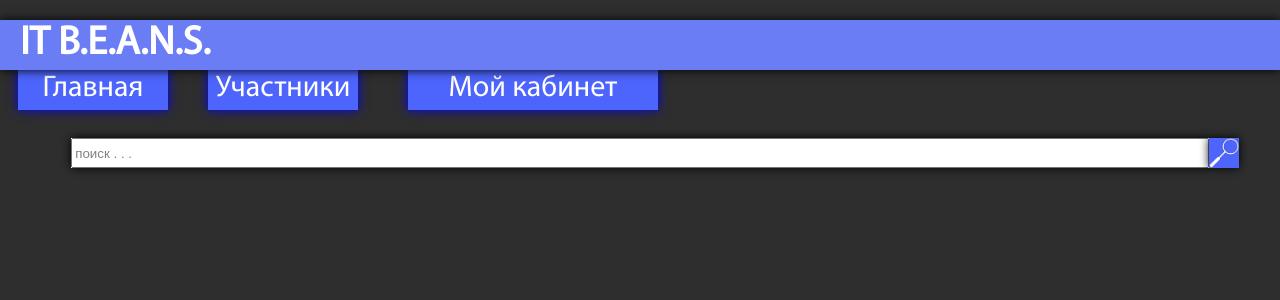
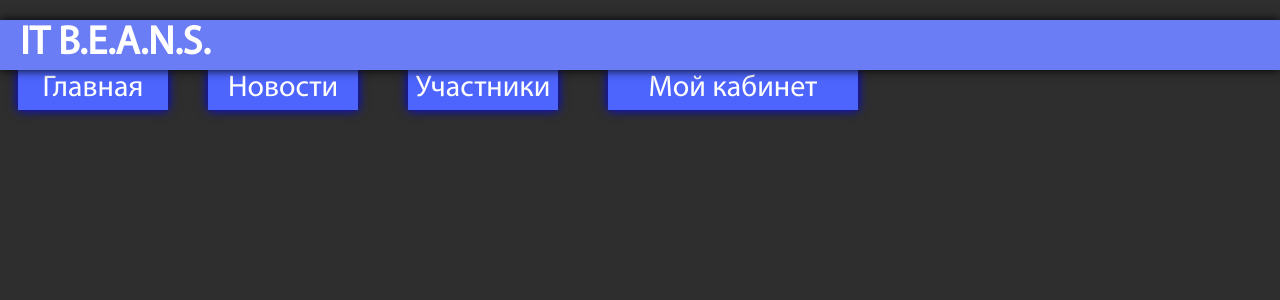
Before and after one commit to Okrekso/ITBEANS-site, a PHP site: page /pages/index.php?search=1 in a window 1280 px wide. Shown: the top 300 px of the page. Run offline with PHP 8.4, Linux system fonts and the light colour scheme.

Commit message:
rework search + desig changes
* добавление главной страницы
* теперь то, что было на главной странице перенесено в отдел "новости"
* поиск исправно работает

```diff
--- a/404.html
+++ b/404.html
@@ -8,7 +8,7 @@
 
 <div align="center" style="margin:250 0;">
 <b style="font-size:40;bottom:50; background:gray; color:white; text-align:center;">404 Bean not found</b>
-<img style="width:100; -webkit-transform:rotate(80deg); height:170; position:absolute; margin:50 -220;" src="bobik.png"/>
+<img style="width:100; -webkit-transform:rotate(80deg); height:170; position:absolute; margin:50 -220;" src="/bobik.png"/>
 </div>
 
 </body>
--- a/members.php
+++ b/pages/account.php
@@ -1,6 +1,6 @@
 <html>
 <head>
-<link rel="shortcut icon" href="bean.ico" type="x-icon"/>
+<link rel="shortcut icon" href="/bean.ico" type="x-icon"/>
 
 <title>IT B.E.A.N.S.</title>
 <meta charset="utf-8">
--- /dev/null
+++ b/pages/index.php
@@ -0,0 +1,107 @@
+<?php
+class sMain
+{
+	public $ID;
+	public $head;
+	public $content;
+	public $picture;
+	public $point;
+	public function __construct($head, $content)
+	{
+		$this->head=$head; $this->content=$content;
+		$point=0;
+	}
+}
+
+$stat=[new sMain("Основание клуба","тут будет текст; а это типа картинка"), new sMain("Иерархия клуба","тратата"),
+new sMain("Дополнительные баллы","текст о баллах"), new sMain("Кодовый час","еще какой-то текст")];
+$statti=array_reverse($stat);
+
+function sorter($str)
+{
+	$str=mb_strtolower($str,'UTF-8');
+	//echo "<script>alert(\"$str\")</script>";
+	if($_GET['search']!=null)
+	{
+		echo "<script>alert(\"I have request: $str\")</script>";
+		global $statti,$stat;
+
+		$statti=array();
+
+		$ball=100/iconv_strlen($str,'UTF-8');
+		$start=0;
+		for($i=0;$i<count($stat);$i++)
+		{
+			$ths=$stat[$i];
+			for($d=0;$d<iconv_strlen($str,'UTF-8');$d++)
+			{
+				for($c=$start;$c<iconv_strlen($ths->head,'UTF-8');$c++)
+				{
+					if($stat[$i]->point==100){ break; }
+					$headB=mb_substr($ths->head,$c,1,'UTF-8');
+					echo "<script>alert(\"char: $headB\")</script>";
+					if(mb_substr($str,$d,1,'UTF-8')==mb_strtolower($headB,'UTF-8'))
+						{
+							$start=$c+1;
+							$stat[$i]->point+=$ball;
+							break;
+						}
+					else
+						{
+							if($stat[$i]->point>=$ball)
+							$stat[$i]->point=0;
+						}
+				}
+			}
+			if($stat[$i]->point>=50)
+			{
+				$p=$stat[$i]->point;
+				echo "<script>alert(\"point of $i:$p\")</script>";
+				array_push($statti, $stat[$i]);
+			}
+		}
+	}
+	else
+	{
+		$statti=$stat;
+	}
+}
+
+sorter($_GET['search']);
+?>
+<html>
+<head>
+<link rel="shortcut icon" href="/bean.ico" type="x-icon"/>
+<link href="/pages/styles/style.css" rel="stylesheet" type="text/css"/>
+<title>IT B.E.A.N.S.</title>
+<meta charset="utf-8">
+</head>
+
+<body>
+
+
+
+<a href="index.php">
+<div id="button_home" class="btn"><p class="btn_text" align="center">Главная</p></div>
+</a>
+<a href="news.php">
+<div id="button_news" class="btn"><p class="btn_text" align="center">Новости</p></div>
+</a>
+<a href="members.php">
+<div id="button_members" class="btn"><p class="btn_text" align="center">Участники</p></div>
+</a>
+<a href="accout.php">
+<div id="button_myCab" class="btn"><p class="btn_text" align="center">Мой кабинет</p></div>
+</a>
+
+<div margin-top="10" id="shapka_fon">
+<b class="head">IT B.E.A.N.S.</b>
+
+</div>
+<img src=""/>
+<div>
+
+</div>
+
+</body>
+</html>
--- a/style.css
+++ b/pages/styles/style.css
@@ -6,7 +6,7 @@ body
 @font-face
 {
 font-family:HeaderText;
-src: url('headfont.otf');
+src: url('/pages/fonts/headfont.otf');
 }
 
 #button_home
@@ -21,10 +21,22 @@ src: url('headfont.otf');
 	box-shadow: 0 0 10px;
 	max-width:200;
 }
+#button_news
+{
+	position:absolute;
+	margin:10 200;
+	background:#4D65FD;
+	height:40;
+	top:60;
+	width:10%;
+	min-width:150;
+	box-shadow: 0 0 10px;
+	max-width:200;
+}
 #button_members
 {
 	position:absolute;
-	margin:10 200;
+	margin:10 400;
 	background:#4D65FD;
 	height:40;
 	top:60;
@@ -37,7 +49,7 @@ src: url('headfont.otf');
 #button_myCab
 {
 	position:absolute;
-	margin:10 400;
+	margin:10 600;
 	background:#4D65FD;
 	height:40;
 	top:60;
```
Also changed, not shown: pages/members.php (added, +19 -0 lines), pages/news.php (renamed from index.php, +68 -37 lines), .htaccess, account.php (deleted), events.php (deleted), pages/fonts/headfont.otf (renamed from headfont.otf).
